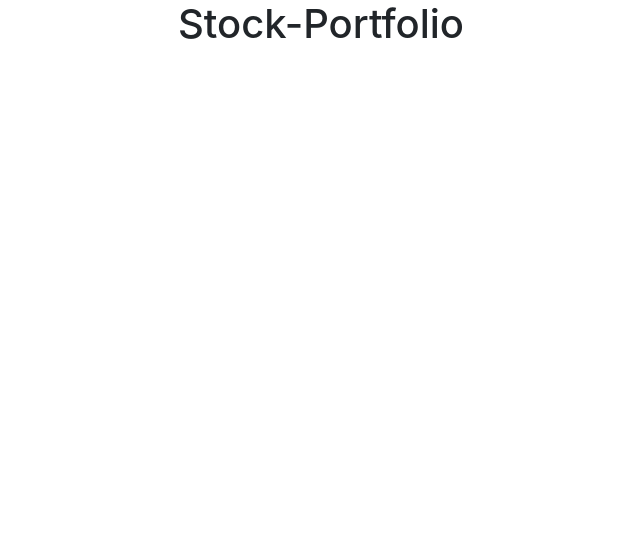
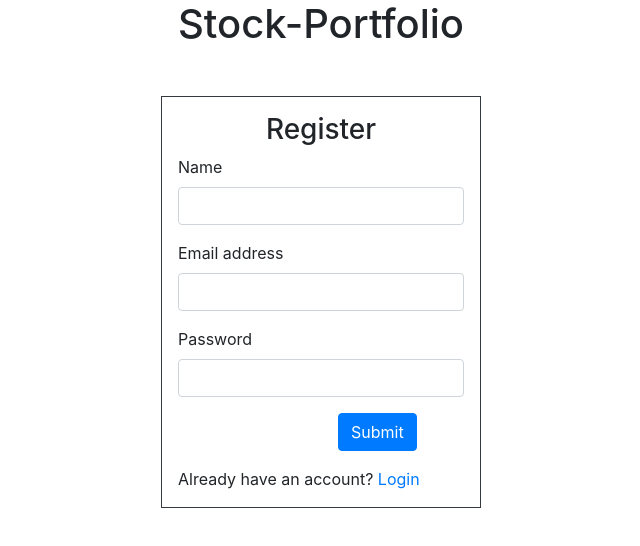
Before and after one commit to Raf-Batista/Stock-Portfolio, a React (Create React App) app in the folder stock-portfolio-frontend/: page / in a window 1280 px wide. Shown: the top 546 px of the page, without its empty margins (319-959 px from the left). Built offline with nearby package versions, Linux system fonts and the light colour scheme.

Commit message:
Create #login to send token to users who logged in

```diff
--- a/stock-portfolio-frontend/src/App.js
+++ b/stock-portfolio-frontend/src/App.js
@@ -14,7 +14,7 @@ function App() {
       <Home />
       <Navbar />
       <Switch>
-        <Route exact path='/register' component={Register} />
+        <Route exact path='/' component={Register} />
         <Route exact path='/login' component={Login} />
         <Route exact path='/portfolio' component={Portfolio} />
         <Route exact path='/transactions' component={Transactions} />
--- a/stock-portfolio-frontend/src/components/Login.js
+++ b/stock-portfolio-frontend/src/components/Login.js
@@ -23,7 +23,7 @@ import React, { Component } from 'react'
 
                     <button type="submit" className="btn btn-primary mb-3" onClick={this.handleOnClick}>Login</button>
                 </form>
-                <span>Don't have an account? <a href="/register">Register</a> </span>
+                <span>Don't have an account? <a href="/">Register</a> </span>
             </div>
         )
     }
--- a/stock-portfolio-frontend/src/components/Register.js
+++ b/stock-portfolio-frontend/src/components/Register.js
@@ -23,7 +23,8 @@ import React, { Component } from 'react'
                 }
             });
             const data = await fetchResponse.json();
-            if(data.error) alert(data.error.join(', '))
+            if(data.error) alert(data.error.join(', '));
+            this.setState({name: '', email: '', password: ''})
         } catch(error) {
             console.log(error)
         }
@@ -32,6 +33,7 @@ import React, { Component } from 'react'
       handleOnClick = event => {
         event.preventDefault()
         this.createUser();
+
       }
 
     render() {
```
Also changed, not shown: 1 other file (tests, documents, lock files or other folders).
